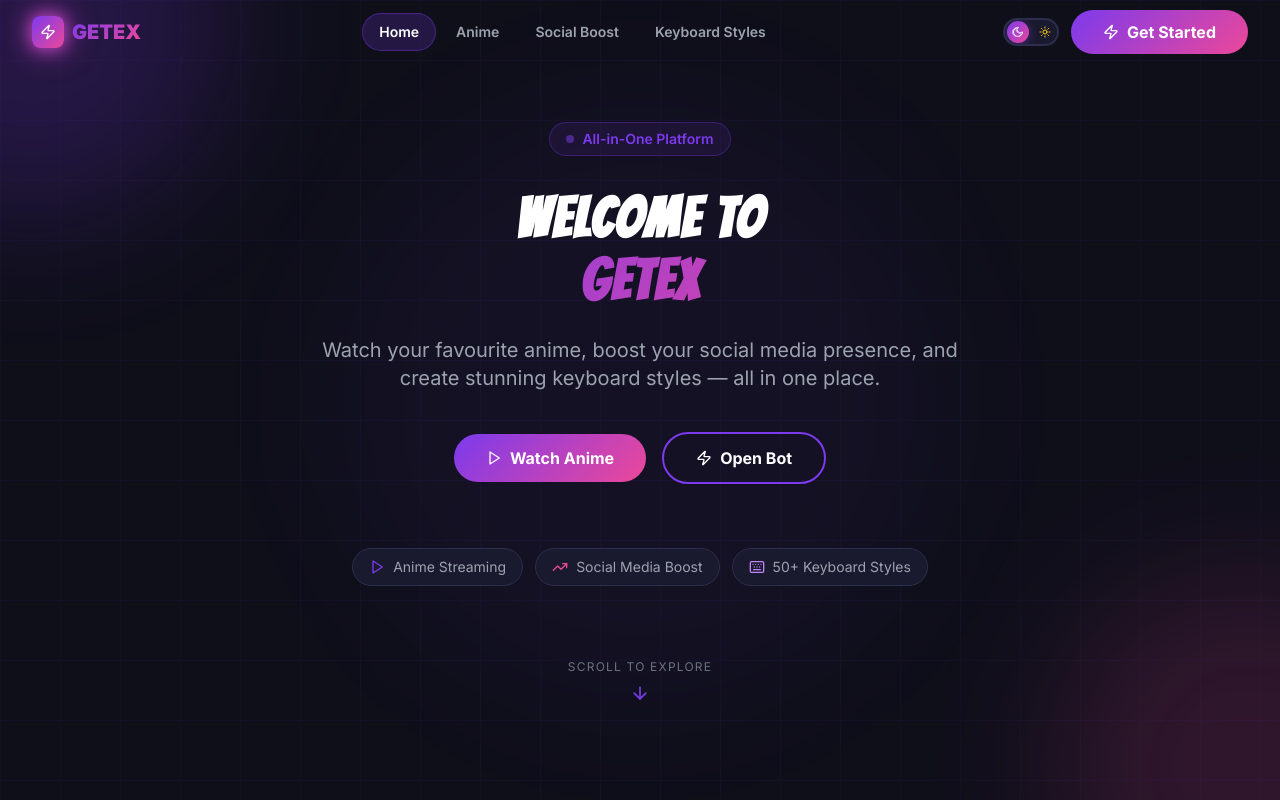
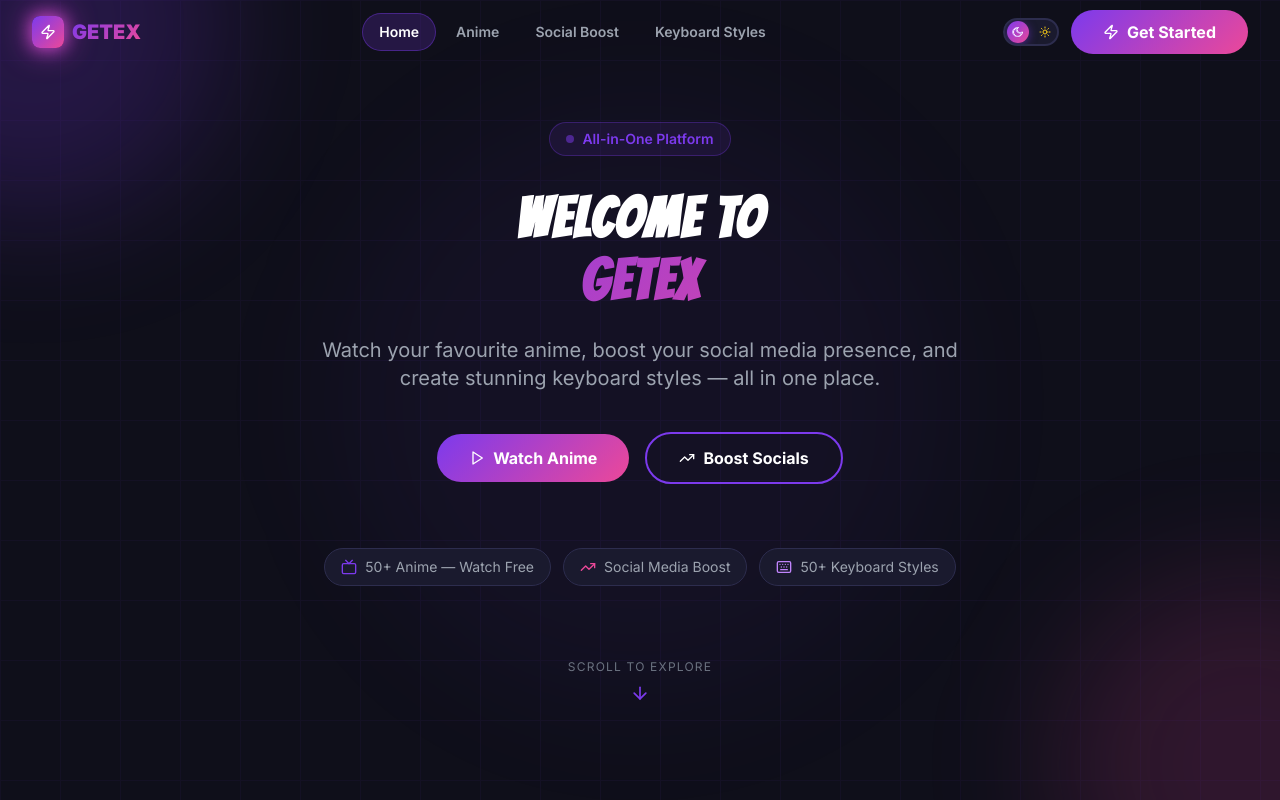
Before and after one commit to Ghostwav/Getex.com, a React (Vite) app: page / in a window 1280 px wide. Shown: the top 800 px of the page. Built offline with nearby package versions, Linux system fonts and the light colour scheme; the HTML template or start-up script is replaced by a standard one.

Commit message:
update: src/sections/Hero.tsx

```diff
--- a/src/sections/Hero.tsx
+++ b/src/sections/Hero.tsx
@@ -1,4 +1,4 @@
-import { ArrowDown, Zap, Play, TrendingUp, Keyboard } from 'lucide-react'
+import { ArrowDown, Play, TrendingUp, Keyboard, Tv } from 'lucide-react'
 
 export default function Hero() {
   const scrollTo = (id: string) => {
@@ -45,15 +45,15 @@ export default function Hero() {
           <button onClick={() => scrollTo('anime')} className="btn-primary">
             <Play className="w-4 h-4" /> Watch Anime
           </button>
-          <a href="https://t.me/GhostwavTech_bot" target="_blank" rel="noopener noreferrer" className="btn-outline">
-            <Zap className="w-4 h-4" /> Open Bot
-          </a>
+          <button onClick={() => scrollTo('boost')} className="btn-outline">
+            <TrendingUp className="w-4 h-4" /> Boost Socials
+          </button>
         </div>
 
         {/* Feature pills */}
         <div className="flex flex-wrap justify-center gap-3 animate-fade-in" style={{ animationDelay: '0.3s' }}>
           {[
-            { icon: <Play className="w-4 h-4 text-primary" />, label: 'Anime Streaming' },
+            { icon: <Tv className="w-4 h-4 text-primary" />, label: '50+ Anime — Watch Free' },
             { icon: <TrendingUp className="w-4 h-4 text-secondary" />, label: 'Social Media Boost' },
             { icon: <Keyboard className="w-4 h-4 text-purple-400" />, label: '50+ Keyboard Styles' },
           ].map(item => (
```
